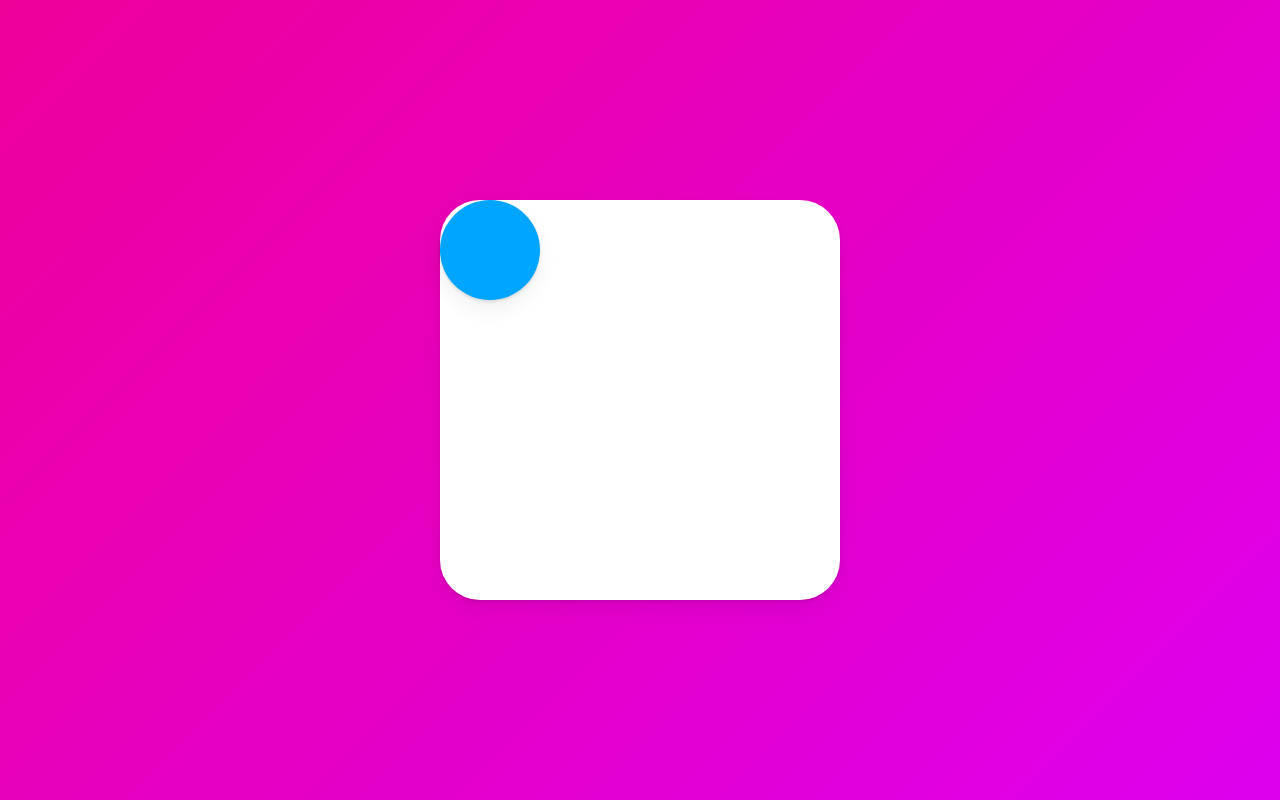
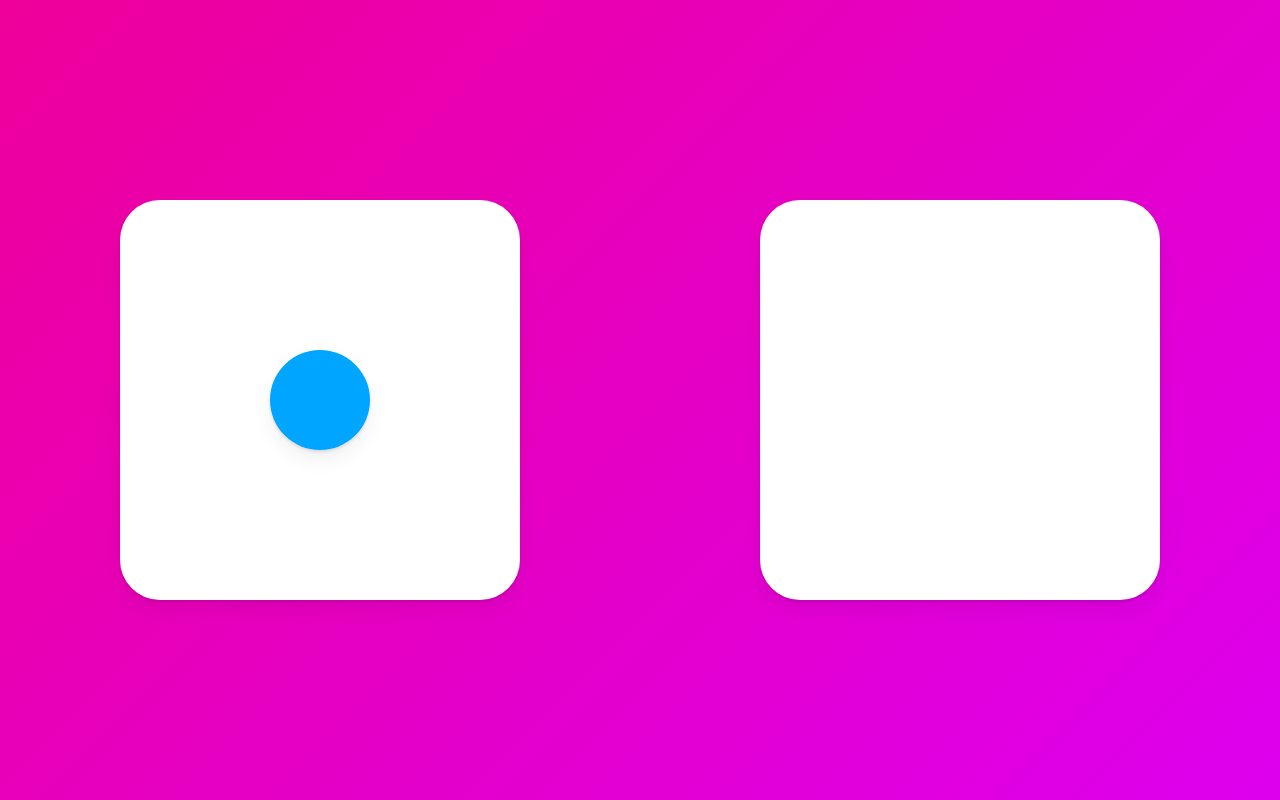
Before and after one commit to bigwave-cho/framer-motion, a React (Create React App) app: page / in a window 1280 px wide. Built offline with nearby package versions, Linux system fonts and the light colour scheme.

Commit message:
framer-motion : sharedLayout

```diff
--- a/src/App.tsx
+++ b/src/App.tsx
@@ -2,19 +2,24 @@ import styled from 'styled-components';
 import { motion } from 'framer-motion';
 import { useState } from 'react';
 /*
-layout : layout 속성을 부여한 요소의 변화를 감지하여
+## layout : layout 속성을 부여한 요소의 변화를 감지하여
 레이아웃이 변할 때마다 자동으로 애니메이션 적용.
 
 자세히는 layout에 커서 올려보면 나옴. 참고하셈
 https://www.framer.com/docs/animate-shared-layout/#syncing-layout-animations
+
+## sharedLayout
+Animate between components
+AnimateSharedLayout은 동일한 layoutId prop을 가진 모션 컴포넌트들 간에 애니메이션을 적용할 수 있습니다. layoutId가 있는 새 컴포넌트가 추가되고 다른 컴포넌트가 제거되면 이전 컴포넌트에서 새 컴포넌트로 레이아웃 애니메이션을 수행합니다. 새 컴포넌트는 이전 컴포넌트의 애니메이션 값도 초기 상태로 상속합니다. 따라서 시각적으로 하나의 연속 컴포넌트로 처리됩니다.
+ex) isSelected && < motion.div layoutId="underline" />
+https://www.framer.com/docs/animate-shared-layout/#animate-between-components
 */
 const Wrapper = styled(motion.div)`
   height: 100vh;
   width: 100vw;
   display: flex;
-  justify-content: center;
+  justify-content: space-around;
   align-items: center;
-  flex-direction: column;
   background-color: linear-gradient(135deg, rgb(238, 0, 153), rgb(221, 0, 238));
 `;
 
@@ -43,13 +48,19 @@ function App() {
 
   return (
     <Wrapper onClick={toggleClicked}>
-      <Box
-        style={{
-          justifyContent: clicked ? 'center' : 'flex-start',
-          alignItems: clicked ? 'center' : 'flex-start',
-        }}
-      >
-        <Circle layout />
+      <Box>
+        {!clicked ? (
+          <Circle
+            // layoutId를 일치시켜주면 framer 가 해당 컴포넌트들을 연결시켜버림..ㄷㄷ
+            layoutId="circle"
+            style={{ borderRadius: '50px' }}
+          />
+        ) : null}
+      </Box>
+      <Box>
+        {clicked ? (
+          <Circle layoutId="circle" style={{ borderRadius: 0 }} />
+        ) : null}
       </Box>
     </Wrapper>
   );
```
